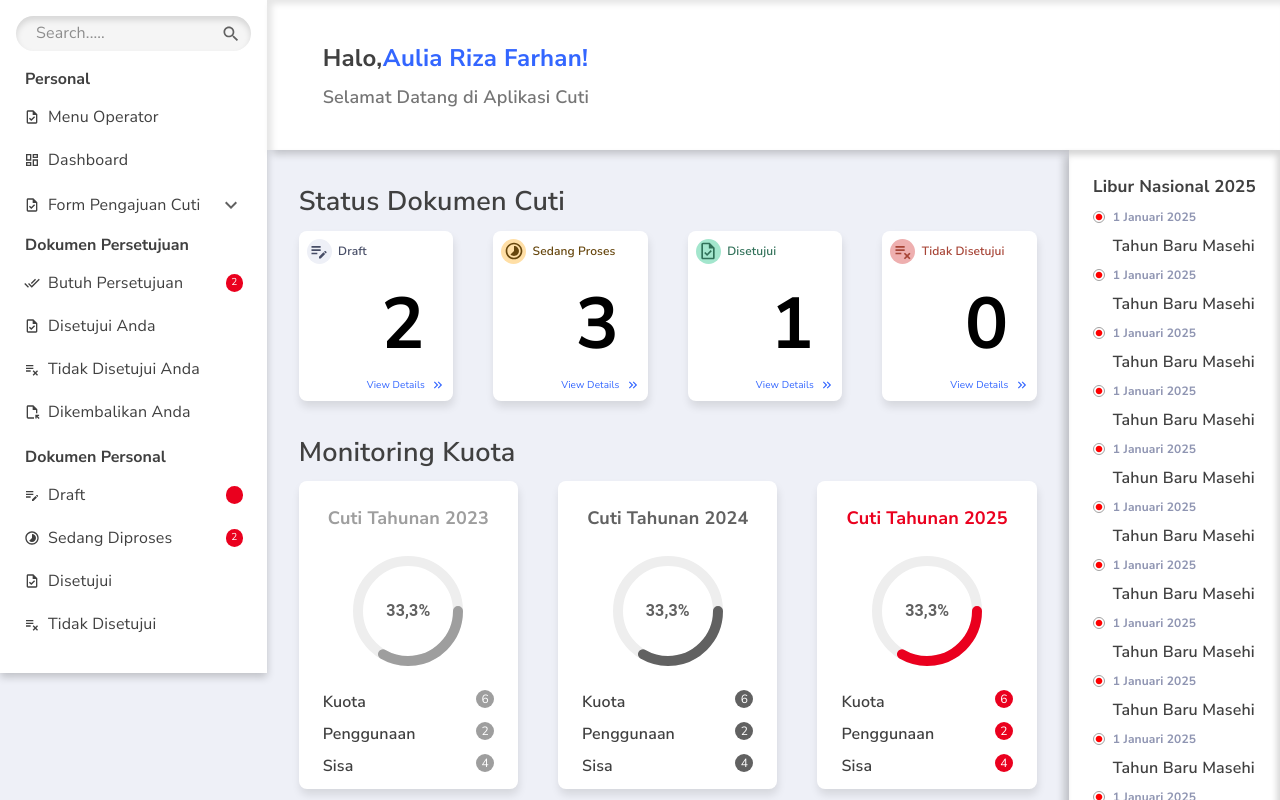
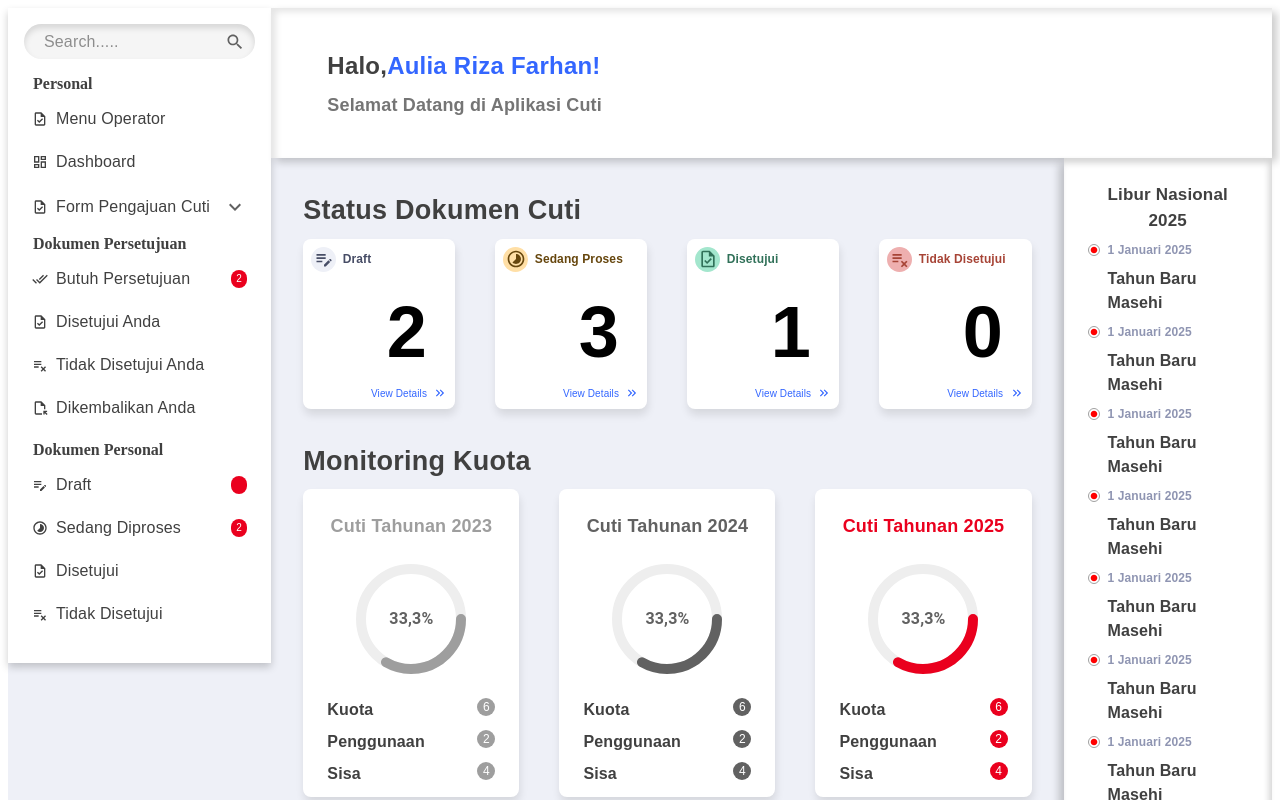
Before and after one commit to deffinad/coofis-components, a React (Vite) app: page /dashboard in a window 1280 px wide. Shown: the top 800 px of the page. Built offline with nearby package versions, Linux system fonts and the light colour scheme.

Commit message:
komit dulu aja

```diff
--- a/src/App.css
+++ b/src/App.css
@@ -1,4 +1,4 @@
-@import url('https://fonts.googleapis.com/css2?family=Nunito+Sans:wght@300;400;600;700&display=swap');
+/* @import url('https://fonts.googleapis.com/css2?family=Nunito+Sans:wght@300;400;600;700&display=swap');
 
 * {
   font-family: 'Nunito Sans', sans-serif;
@@ -43,4 +43,4 @@
 
 .read-the-docs {
   color: #888;
-}
+} */
--- a/src/components/Navbar/index.jsx
+++ b/src/components/Navbar/index.jsx
@@ -3,9 +3,10 @@ import { AppBar, Toolbar, Typography, Button, IconButton, Box } from "@mui/mater
 import MenuIcon from "@mui/icons-material/Menu";
 import PropTypes from "prop-types";
 
-const Navbar = (sx, ...props) => {
+const Navbar = ({ menuItems }) => {
+  console.log(menuItems)
   return (
-    <AppBar position="static" sx={sx} {...props}>
+    <AppBar position="static">
       <Toolbar>
         {/* Menu Icon (Untuk Mobile View) */}
         <IconButton edge="start" color="inherit" aria-label="menu" sx={{ display: { xs: "block", md: "none" } }}>
--- a/src/components/index.js
+++ b/src/components/index.js
@@ -1,13 +1,13 @@
 import { default as Ratings } from "./Ratings";
 import { default as Navbar } from "./Navbar";
 import { default as Input } from "./Input";
+import { default as ArsipCuti} from "./Cuti/Layout/Dashboard/components/ArsipCuti";
 import * as Layout from "./Layout";
 
 export const Components = {
   Ratings,
   Input,
   Navbar,
+  ArsipCuti,
   Layout,
 };
-
-export { default as CutiLayout } from './Cuti/Layout';
--- a/src/index.css
+++ b/src/index.css
@@ -1,11 +1,10 @@
-:root {
+/* :root {
   font-family: Inter, system-ui, Avenir, Helvetica, Arial, sans-serif;
   line-height: 1.5;
   font-weight: 400;
 
   color-scheme: light dark;
   color: rgba(255, 255, 255, 0.87);
-  background-color: #242424;
 
   font-synthesis: none;
   text-rendering: optimizeLegibility;
@@ -67,11 +66,10 @@ button:focus-visible {
 }
 
 body {
-  overflow-y: auto; /* Scroll otomatis hanya jika diperlukan */
-  overflow-x: hidden; /* Sembunyikan scroll horizontal */
+  overflow-y: auto;
+  overflow-x: hidden;
 }
 
-/* Scrollbar Styling */
 body::-webkit-scrollbar {
   width: 10px;
 }
@@ -87,4 +85,4 @@ body::-webkit-scrollbar-thumb {
 
 body::-webkit-scrollbar-thumb:hover {
   background: #555;
-}
+} */
--- a/vite.config.js
+++ b/vite.config.js
@@ -14,9 +14,9 @@ export default defineConfig({
         './Ratings': './src/components/Ratings/index.jsx',
         './Navbar': '/src/components/Navbar/index.jsx',
         './Input': '/src/components/Input/index.jsx',
+        './ArsipCuti': '/src/components/Cuti/Layout/Dashboard/components/ArsipCuti',
         './Layout': '/src/components/Layout/index.js',
         './Components': '/src/components/index.js',
-        './CutiLayout': '/src/components/Cuti/Layout/index.jsx'
       },
       shared: ['react', 'react-dom'],
     }),
```
Also changed, not shown: src/components/Input/index.jsx (+6 -10 lines).
